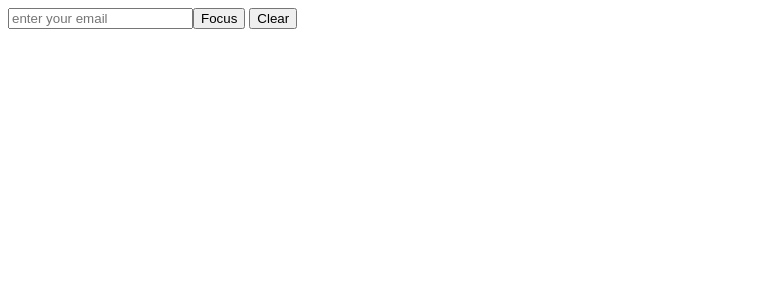
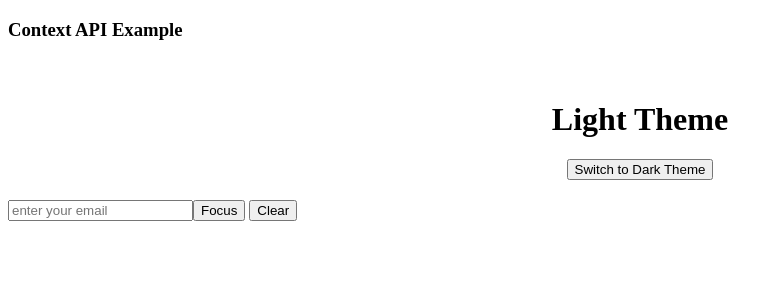
Before and after one commit to SudirKrishnaaRS/React-19---FC, a React (Vite) app in the folder react-19/: page / in a window 1280 px wide. Shown: the top 300 px of the page, without its empty margins (0-783 px from the left). Built offline with nearby package versions, Linux system fonts and the light colour scheme.

Commit message:
Added Context Example for use() API

```diff
--- a/react-19/src/App.jsx
+++ b/react-19/src/App.jsx
@@ -1,10 +1,21 @@
-import { Suspense } from "react";
+import { createContext, Suspense, useState } from "react";
 import "./App.css";
 import Posts from "./components/useAPI/apiFetch";
 import PostsNew from "./components/useAPI/apiFetchNew";
 import Parent from "./components/Ref/Parent";
+import ParentComp from "./components/Context/ParentComp";
+
+export const ThemeContext = createContext();
 
 function App() {
+  const [isDarkTheme, setIsDarkTheme] = useState(false);
+
+  const toggleTheme = () => {
+    setIsDarkTheme((prevTheme) => !prevTheme);
+  };
+
+  const themeValues = { isDarkTheme, toggleTheme };
+
   return (
     <>
       {/* === use() API === */}
@@ -17,8 +28,26 @@ function App() {
         <PostsNew />
       </Suspense> */}
 
+      {/* ________________________________________________________________ */}
+
+      {/* === Context === */}
+
+      {/* Traditonal Approach: */}
+      {/* <ThemeContext.Provider value={themeValues}>
+        <ParentComp />
+      </ThemeContext.Provider> */}
+
+      {/* ✨ New Approach */}
+      <ThemeContext value={themeValues}>
+        <ParentComp />
+      </ThemeContext>
+
+      {/* ________________________________________________________________ */}
+
       {/* === Ref === */}
       <Parent />
+
+      {/* ________________________________________________________________ */}
     </>
   );
 }
--- /dev/null
+++ b/react-19/src/components/Context/ChildComp.jsx
@@ -0,0 +1,32 @@
+import React, { useContext, use } from "react";
+import { ThemeContext } from "../../App";
+
+const ChildComp = () => {
+  // const { isDarkTheme, toggleTheme } = useContext(ThemeContext);
+
+  // ✨ New Approach
+  const { isDarkTheme, toggleTheme } = use(ThemeContext);
+
+  const themeStyles = {
+    backgroundColor: isDarkTheme ? "#333" : "#FFF",
+    color: isDarkTheme ? "#FFF" : "#000",
+    padding: "20px",
+    textAlign: "center",
+    transition: "background-color 0.3s, color 0.3s",
+  };
+
+  return (
+    <>
+      <h3>Context API Example</h3>
+
+      <div style={themeStyles}>
+        <h1>{isDarkTheme ? "Dark Theme" : "Light Theme"}</h1>
+        <button onClick={toggleTheme}>
+          Switch to {isDarkTheme ? "Light" : "Dark"} Theme
+        </button>
+      </div>
+    </>
+  );
+};
+
+export default ChildComp;
--- /dev/null
+++ b/react-19/src/components/Context/ParentComp.jsx
@@ -0,0 +1,12 @@
+import React from "react";
+import ChildComp from "./ChildComp";
+
+const ParentComp = () => {
+  return (
+    <>
+      <ChildComp />
+    </>
+  );
+};
+
+export default ParentComp;
```
